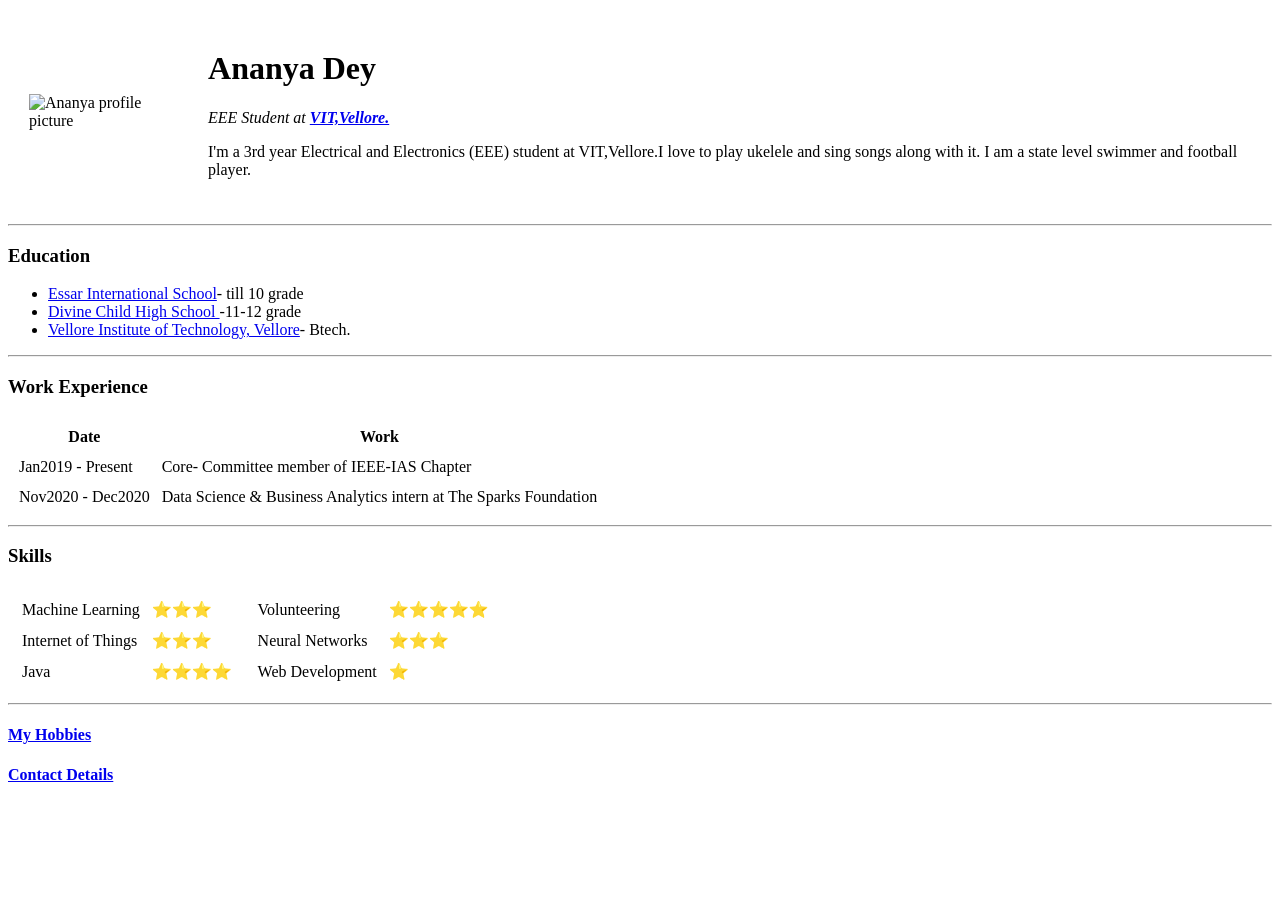
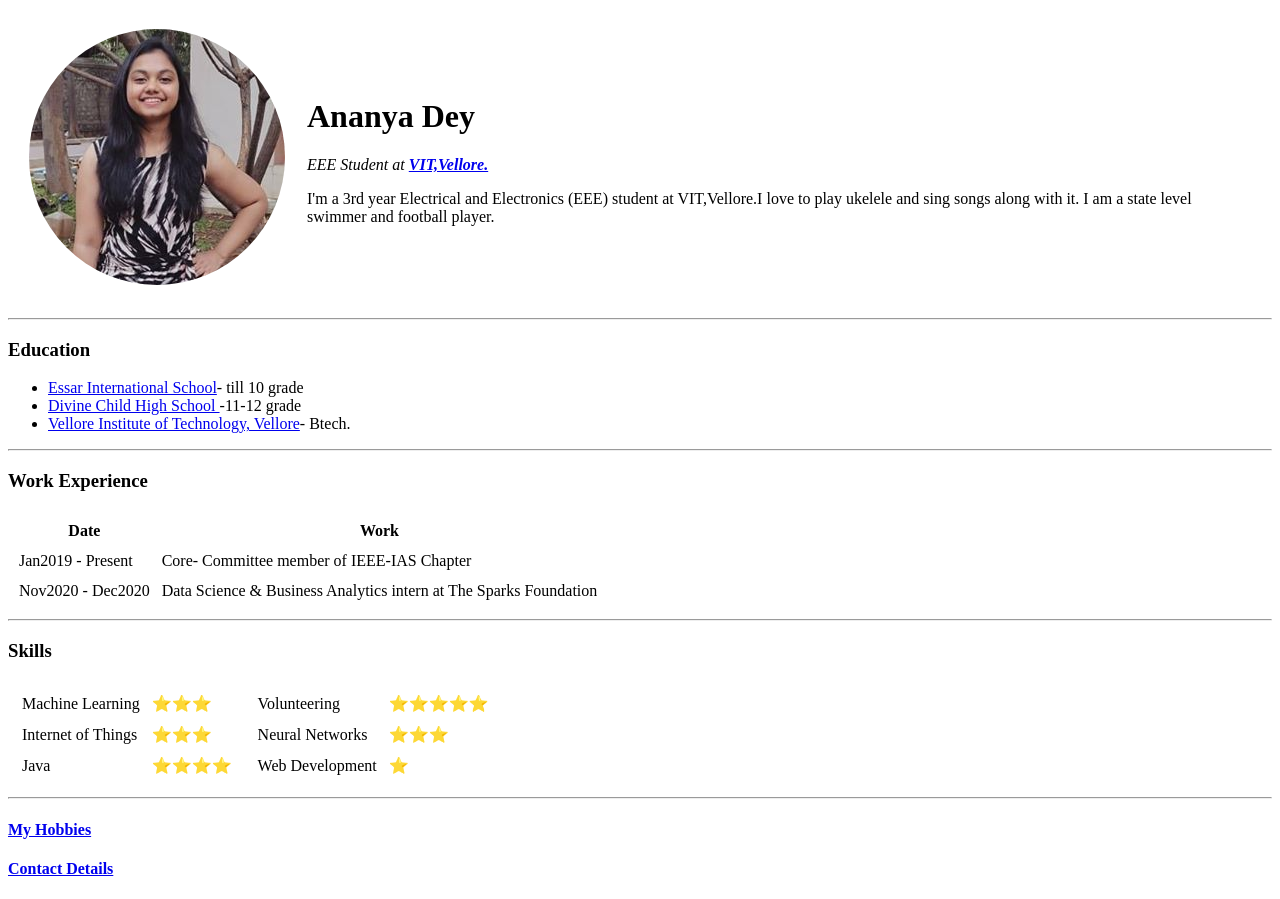
Before and after one commit to deyananya/CV, a plain HTML site: page index.html in a window 1280 px wide. Before the commit the page ends 805 px from the top, so only its background shows below. Drawn offline with Linux system fonts and the light colour scheme.

Commit message:
Update index.html

```diff
--- a/index.html
+++ b/index.html
@@ -9,7 +9,7 @@
 <body>
   <table cellspacing="20">
     <tr>
-      <td><img src="images/ananya.jpg" alt="Ananya profile picture">
+      <td><img src="ananya.jpg" alt="Ananya profile picture">
         <!-- Alternative
       <img src="https://instagram.famd8-1.fna.fbcdn.net/v/t51.2885-19/s320x320/67260328_2363816780549499_1241704925361078272_n.jpg?_nc_ht=instagram.famd8-1.fna.fbcdn.net&_nc_ohc=p7S3rGaqIREAX-knwTO&oh=5cfd2131f9522f46c7c32a7ec4c3ee27&oe=5F36BF89" alt="Ananya profile picture" >
       -->
```
